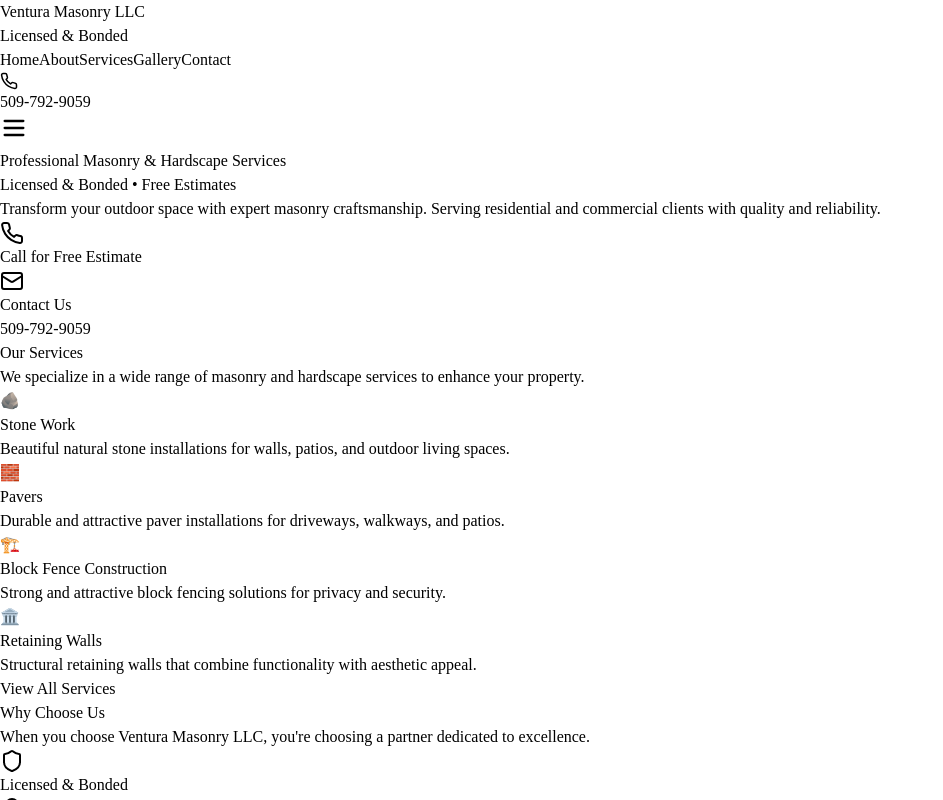
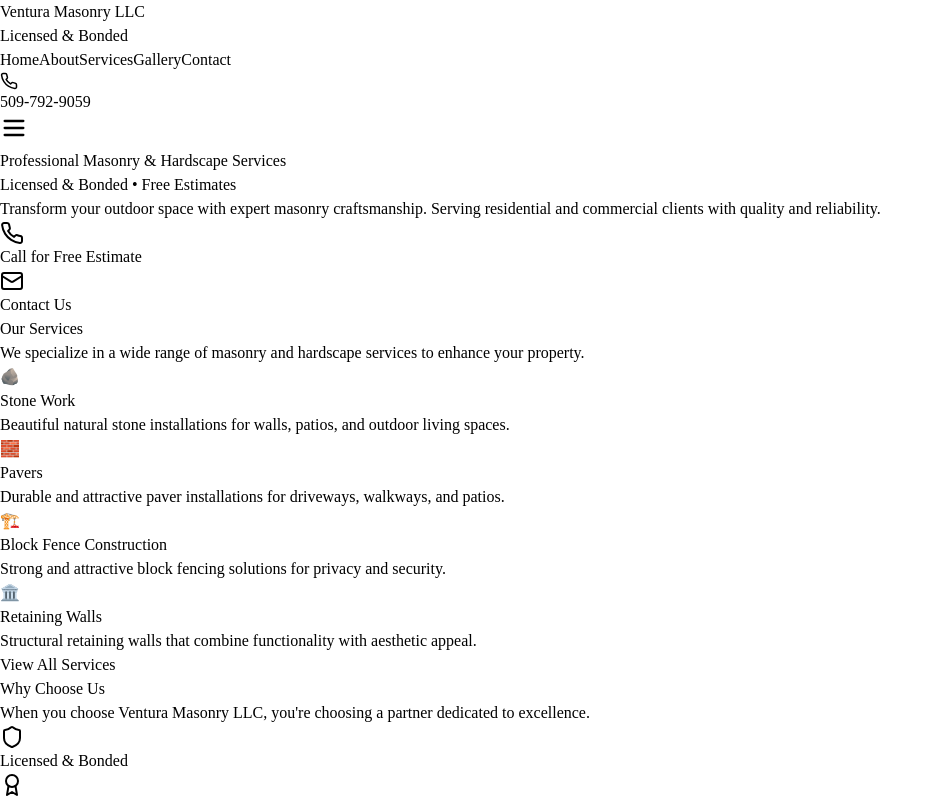
Before and after one commit to escristobal/ventura-masonry, a React (Vite) app: page / in a window 1280 px wide. Shown: the top 800 px of the page, without its empty margins (0-943 px from the left). Built offline with nearby package versions, Linux system fonts and the light colour scheme.

Commit message:
Added small changes.

```diff
--- a/index.html
+++ b/index.html
@@ -6,9 +6,7 @@
     <meta name="viewport" content="width=device-width, initial-scale=1.0" />
     <title>Ventura Masonry Website Development</title>
     <meta name="description" content="Licensed and bonded masonry and hardscape construction company. Specializing in stone work, pavers, block fences, and retaining walls. Free estimates. Call 509-792-9059" />
-    <!-- <meta property="og:image" content="https://bolt.new/static/og_default.png" /> -->
     <meta name="twitter:card" content="summary_large_image" />
-    <!-- <meta name="twitter:image" content="https://bolt.new/static/og_default.png" /> -->
   </head>
   <body>
     <div id="root"></div>
--- a/src/pages/Home.tsx
+++ b/src/pages/Home.tsx
@@ -62,11 +62,6 @@
                 <Mail size={24} />
                 Contact Us
               </Link>
-            </div>
-            <div className="mt-8 text-2xl font-semibold">
-              <a href="tel:509-792-9059" className="hover:text-amber-400 transition-colors">
-                509-792-9059
-              </a>
             </div>
           </div>
         </div>
```
